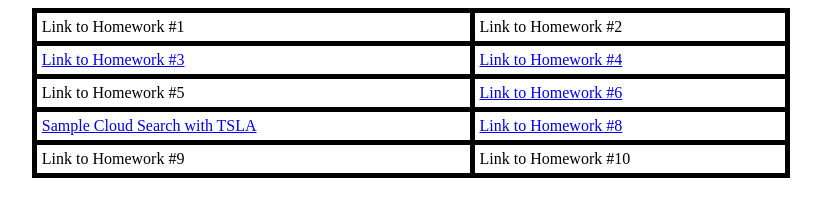
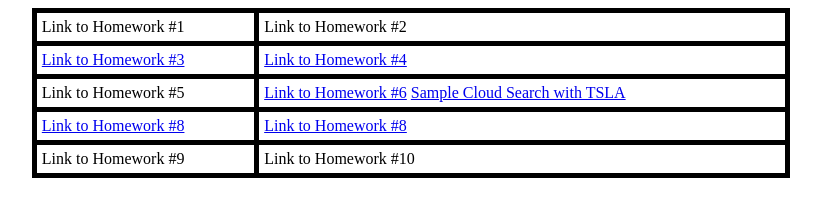
Before and after one commit to AtomNotShy/AtomNotShy.github.io, a plain HTML site: page hw2.html in a window 1280 px wide. Shown: the whole page, without its empty margins (229-1050 px from the left). Drawn offline with Linux system fonts and the light colour scheme.

Commit message:
update link

```diff
--- a/hw2.html
+++ b/hw2.html
@@ -24,10 +24,12 @@ th, td {
   </tr>
   <tr>
     <td>Link to Homework #5</td>
-    <td><a href="https://cs571-340122.uc.r.appspot.com">Link to Homework #6</a></td>
+    <td><a href="https://cs571-340122.uc.r.appspot.com">Link to Homework #6</a>
+      <a href="https://cs571-340122.uc.r.appspot.com/search?name=tsla">Sample Cloud Search with TSLA</a>
+    </td>
   </tr>
   <tr>
-    <td><a href="https://cs571-340122.uc.r.appspot.com/search?name=tsla">Sample Cloud Search with TSLA</a></td>
+    <td><a href="https://cs571-340122.uc.r.appspot.com/search?name=tsla">Link to Homework #8</a></td>
     <td><a href="https://csci571.com/hw/hw2/ScrambleThisName.html">Link to Homework #8</a></td>
   </tr>
   <tr>
```
